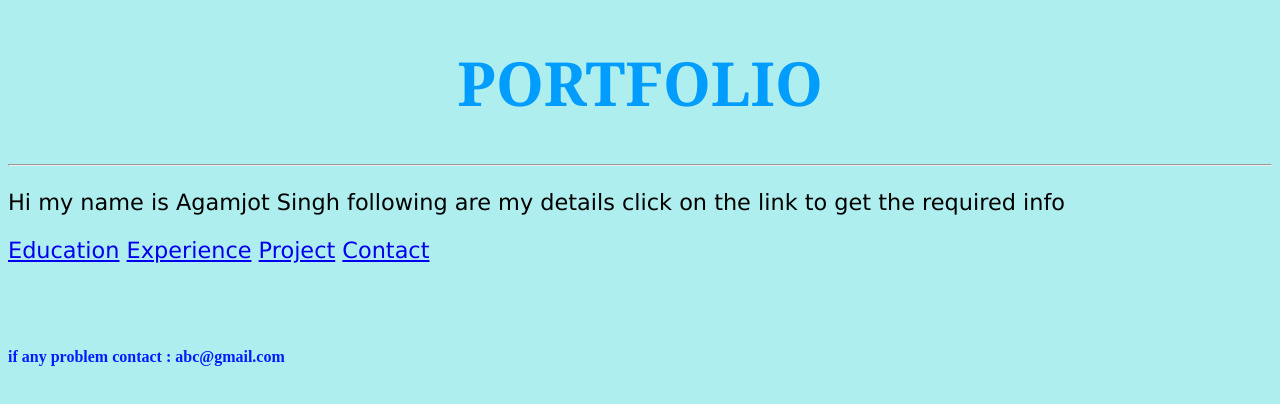
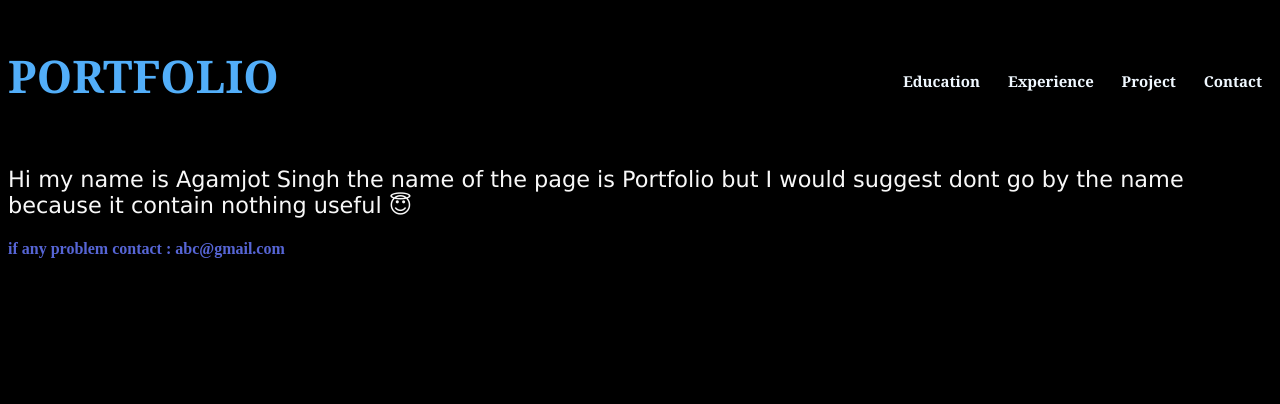
Before and after one commit to agamjotsingh13/web-dev, a plain HTML site: page html/index.html in a window 1280 px wide. Drawn offline with Linux system fonts and the light colour scheme.

Commit message:
with css

```diff
--- a/html/index.html
+++ b/html/index.html
@@ -8,21 +8,33 @@
 </head>
 <body>
     <header>
-        <h1>PORTFOLIO</h1>
-        <hr style="color: rgb(255, 0, 0); background-color:rgb(255, 0, 0);">
+        <nav class="navbar">
+            <div class="navdiv">
+                <div class="logo">
+                    <h1>PORTFOLIO</h1>
+                </div>
+                <div class="links">
+                    <section>
+                        <li>
+                            <a href="/education.html">Education</a>
+                        </li>
+                        <li><a href="/experience.html">Experience</a></li>
+                        <li> <a href="/project.html">Project</a></li>
+                        <li><a href="/contact.html">Contact</a></li>
+
+                    </section>
+                </div>
+            </div>
+
+        </nav>
     </header>
+
     <main>
         <section>
-            <p>Hi my name is Agamjot Singh following are my details
-                click on the link to get the required info</p>
+            <p>Hi my name is Agamjot Singh the name of the page is Portfolio but I would suggest dont go by the name because it contain nothing useful 😇</p>
         </section>
 
-        <section>
-            <a href="/education.html">Education</a>
-            <a href="/experience.html">Experience</a>
-            <a href="/project.html">Project</a>
-            <a href="/contact.html">Contact</a>
-        </section>
+
     </main>
     <footer>
         <h4>if any problem contact : abc@gmail.com</h4>
--- a/html/style.css
+++ b/html/style.css
@@ -1,26 +1,64 @@
 body{
-    background-color:  rgb(175, 238, 238);
+    background-color:  rgb(0, 0, 0);
 }
 
 header{
-
-    text-align: center;
-    color: rgb(0, 157, 255);
-    font-size: 190%;
+    color: rgb(82, 174, 249);
+    font-size: 30px;
+    align-items: center;
     font-weight:bolder;
     font-family:Georgia, 'Times New Roman', Times, serif;
 
 }
 main{
 
-    color: rgb(0, 0, 0);
+    color: rgb(248, 248, 248);
     font-size: 140%;
     font-family: Verdana, Geneva, Tahoma, sans-serif;
 
 }
 
 footer{
-    padding-top: 5%;
-    color: rgb(0, 30, 255);
+
+    color: rgb(86, 101, 213);
 
 }
+.dropdown{
+    position: relative;
+    display: inline;
+}
+.navbar{
+
+    background-color: rgb(0, 0, 0);
+    padding: 0;
+    margin: 0;
+    width: 100%;
+
+
+}
+.navdiv{
+    display: flex;
+    align-items: center;
+    justify-content: space-between;
+
+}
+.navbar li a{
+    text-decoration: none;
+    align-items: center ;
+}
+li
+{
+    list-style: none;
+    display: inline-block;
+    text-align: right;
+    padding: 10px;
+    margin: 1;
+
+}
+li :hover{
+    color: aquamarine;
+}
+li a{
+    color: aliceblue;
+    font-size: 15px;
+}
```
Also changed, not shown: html/contact.html (+22 -6 lines), html/education.html (+20 -6 lines), html/experience.html (+20 -6 lines), html/project.html (+21 -6 lines), html/projectmain.html (+1 -2 lines).
